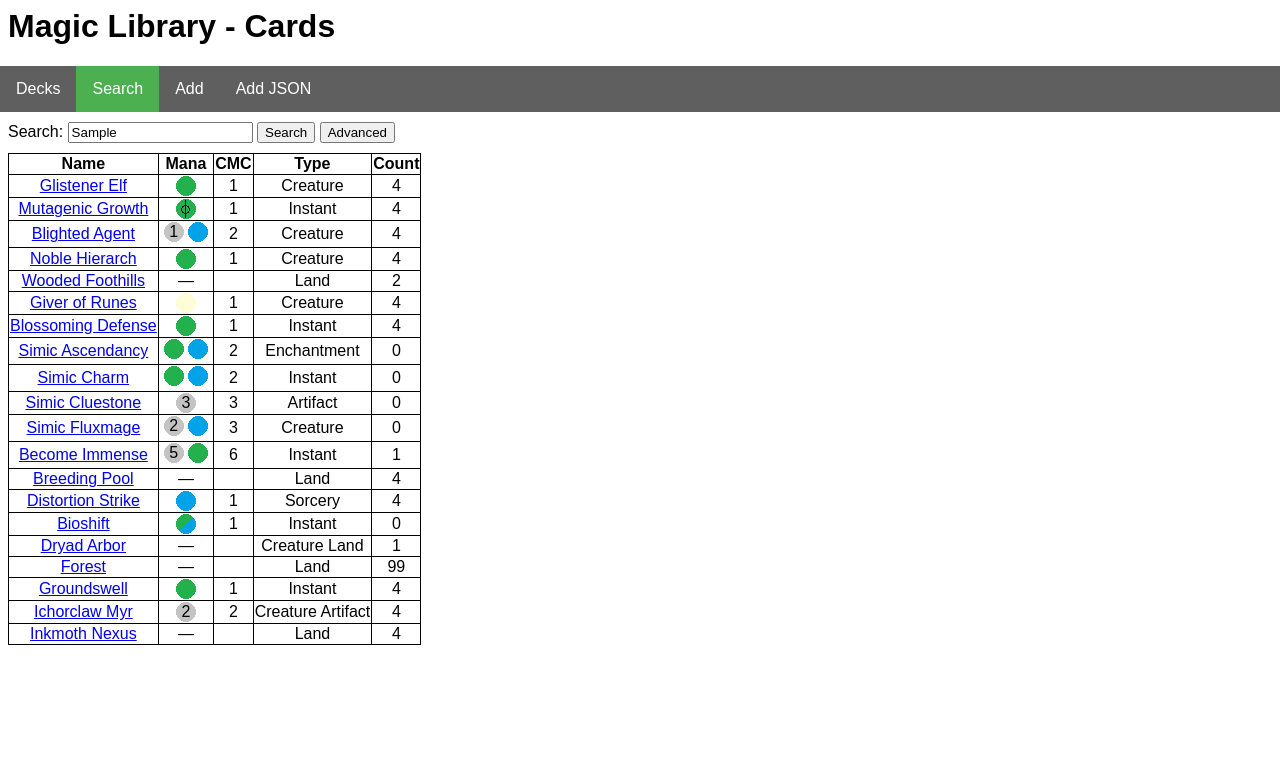
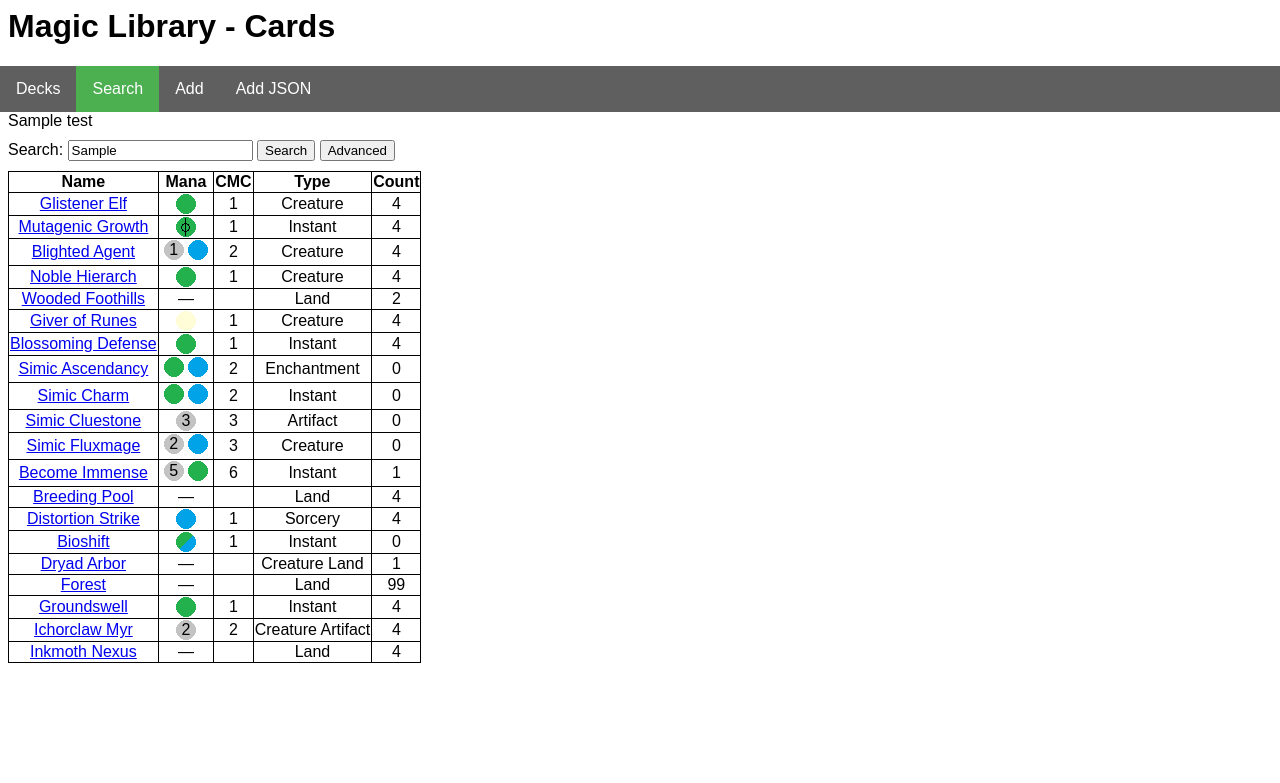
Before and after one commit to theag/magic-library, a Django app: template cards/templates/cards/index.html in a window 1280 px wide. Shown: the top 783 px of the page. Run offline with Django 3.2, Linux system fonts and the light colour scheme; data comes from the database, SQL or seed files in the repository; the template is opened without the code that fills it: values that come from a table or form of the project are taken from there, most other values are stand-ins (such as "Sample title", 1, 10 or a date in 2020).

Commit message:
testing user agent

```diff
--- a/cards/templates/cards/index.html
+++ b/cards/templates/cards/index.html
@@ -21,6 +21,7 @@
 <body>
     <h1>Magic Library - Cards</h1>
     {% include "cards/horizontal_navigation_bar.html" with page_name="search" %}
+    {{test}}
     <div style="margin-top:10px">
         <form id="frmMain" action="{% url 'cards:index' %}" method="post">
             {% csrf_token %}
--- a/cards/views.py
+++ b/cards/views.py
@@ -271,8 +271,7 @@ def index(request):
         else:
             context = {"search_results":Card.objects.all().order_by('name')}
     except KeyError:
-        print("key error")
-        context = {"search_results":Card.objects.all().order_by('name')}
+        context = {"search_results":Card.objects.all().order_by('name'),"test":request.META['HTTP_USER_AGENT']}
     return render(request, 'cards/index.html', context)
 
 def add(request):
```
